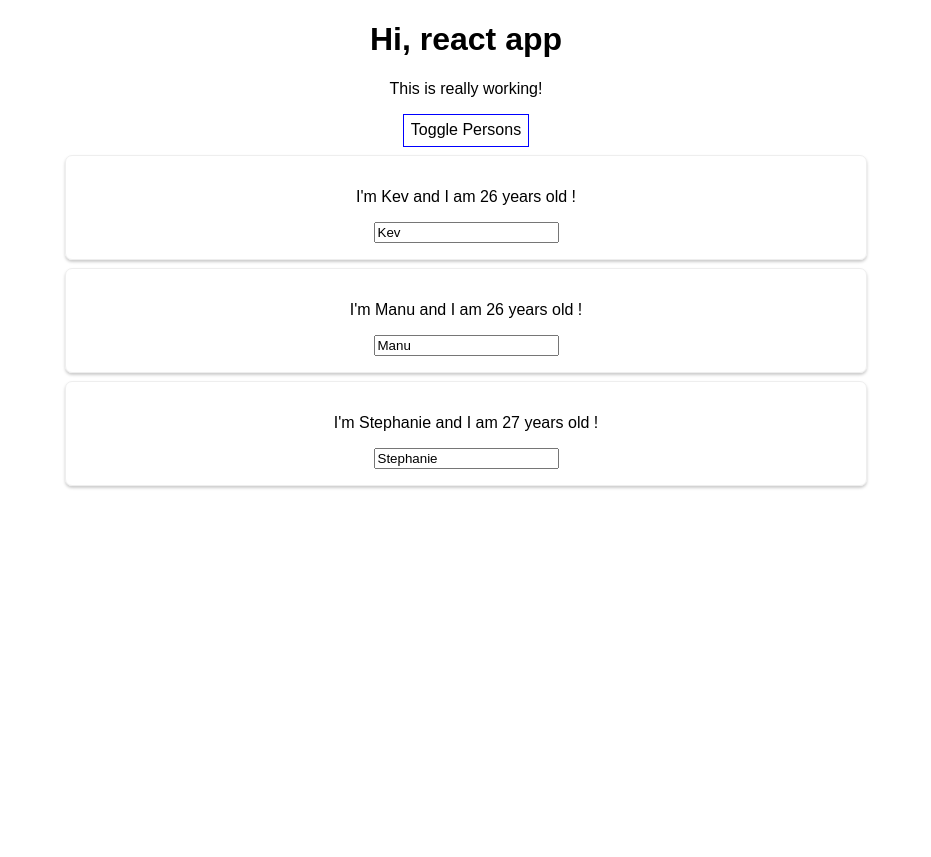
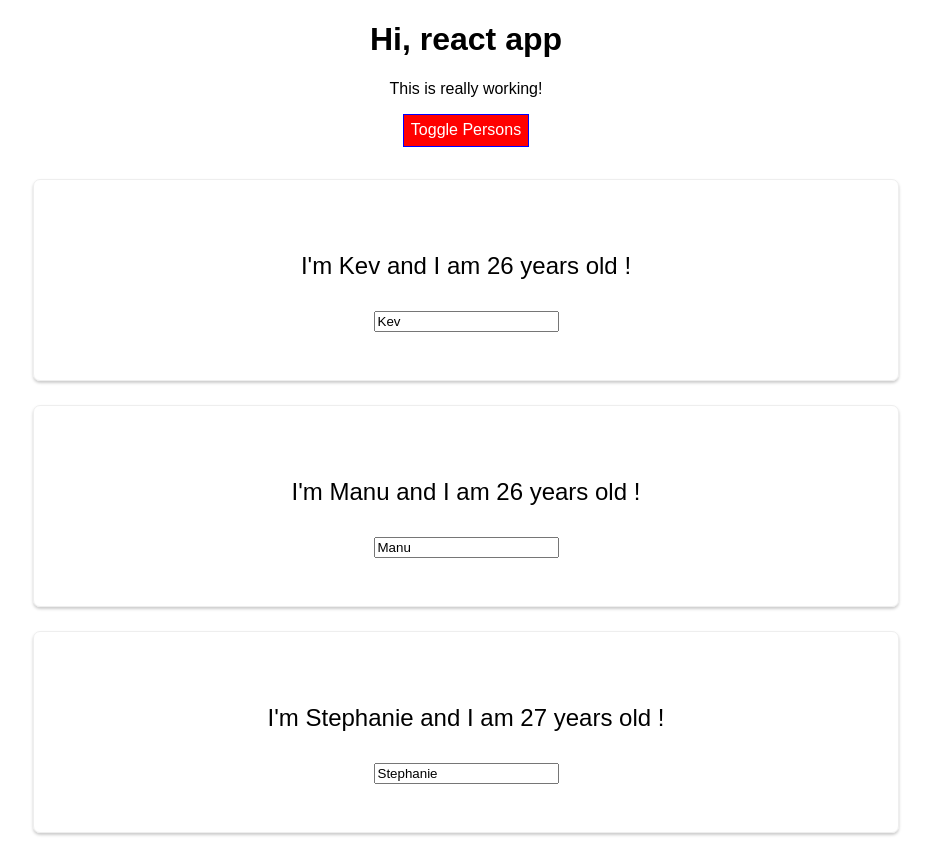
Before and after one commit to 1kevinson/react-complete-guide, a React (Create React App) app in the folder react-complete-guide/: page / in a window 1280 px wide. Both pictures are taken after a click on the button "Toggle Persons". Shown: the whole page, without its empty margins (174-1105 px from the left). Before the commit the page ends 800 px from the top, so only its background shows below. Built offline with nearby package versions, Linux system fonts and the light colour scheme.

Commit message:
[Styling React component](<style>): Setting styles dynamically

```diff
--- a/react-complete-guide/src/App.js
+++ b/react-complete-guide/src/App.js
@@ -59,7 +59,8 @@ class App extends Component {
 
   render() {
     const style = {
-      backgroundColor: "white",
+      backgroundColor: "green",
+      color: "white",
       font: "inherit",
       border: "1px solid blue",
       padding: "0.4rem",
@@ -86,6 +87,7 @@ class App extends Component {
           })}
         </div>
       );
+      style.backgroundColor = "red";
     }
 
     return (
--- a/react-complete-guide/src/Person/Person.css
+++ b/react-complete-guide/src/Person/Person.css
@@ -2,8 +2,13 @@
   width: 60%;
   border: 1px solid #eee;
   box-shadow: 0 2px 3px #ccc;
-  padding: 16px;
+  padding: 3rem;
   text-align: center;
   border-radius: 7px;
-  margin: 0.5rem auto;
+  margin: 1.5rem auto;
+  font-size: 1.5rem;
 }
+
+.Person:first-child {
+  margin-top: 2rem;
+}
```
